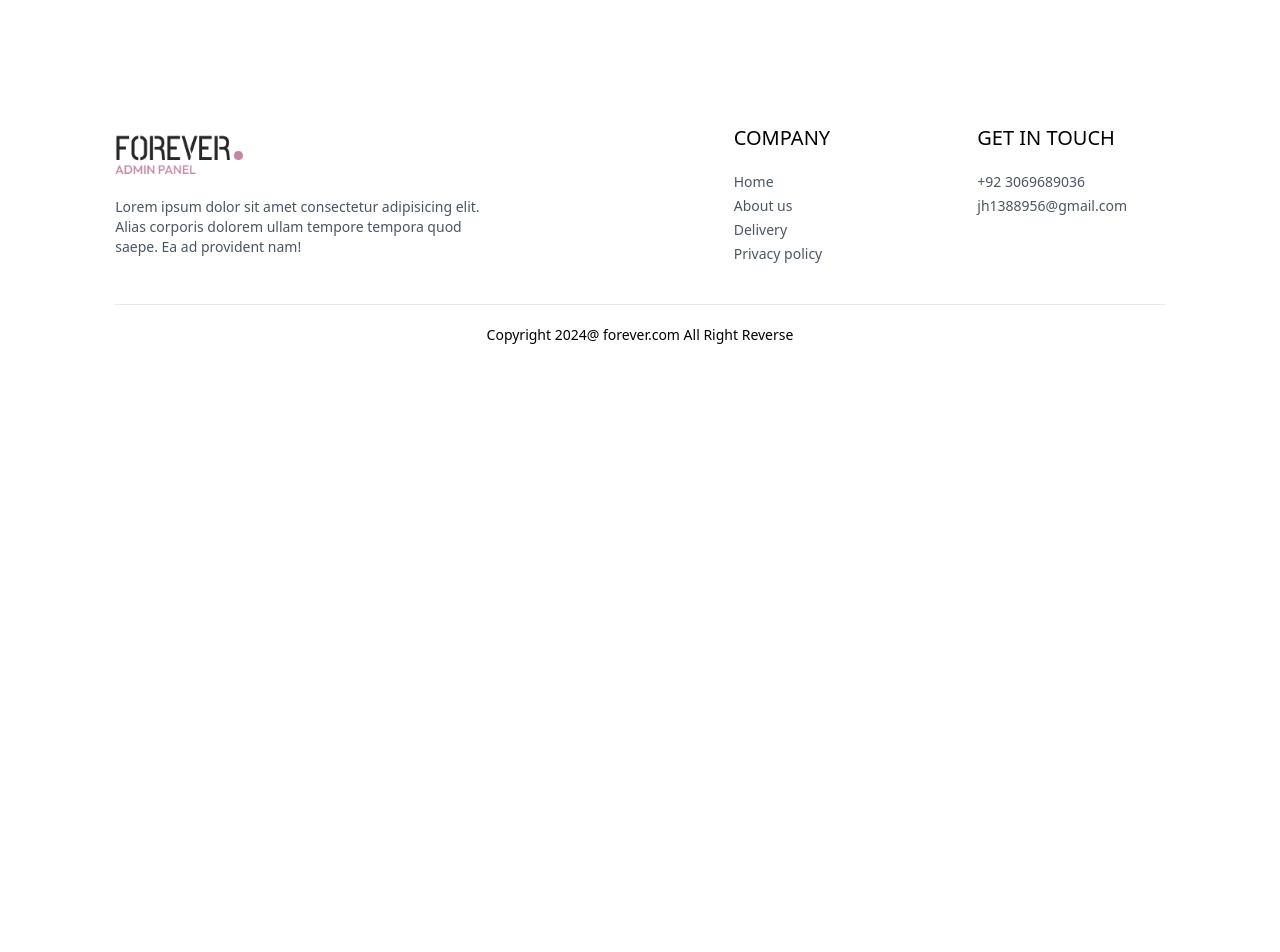
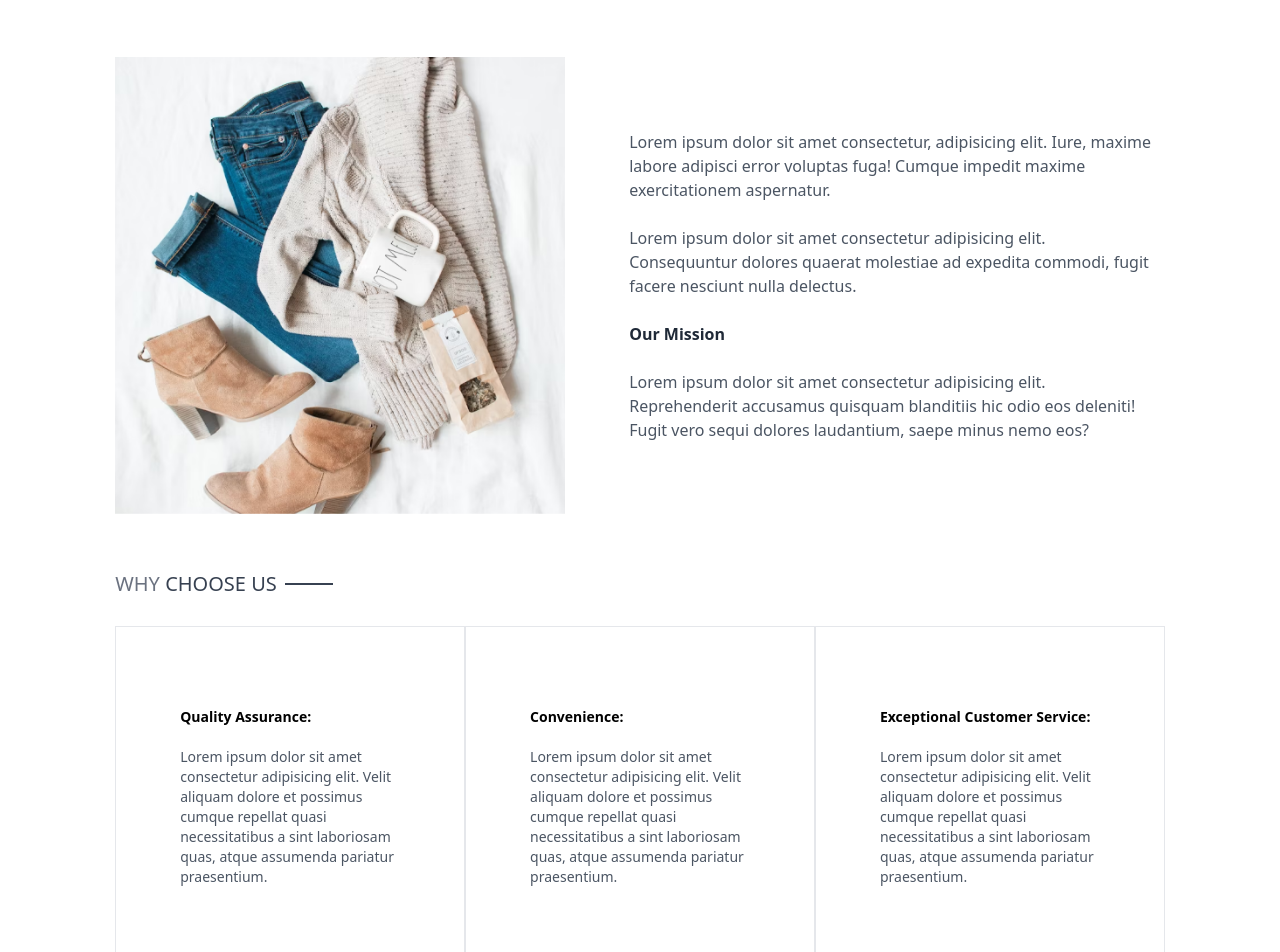
Before and after one commit to Jalalhussain1/E-Commerce-Website, a React (Vite) app in the folder E-commerce/: page /about in a window 1280 px wide. Shown: the part 160-1112 px from the top of the page. Before the commit the page ends 800 px from the top, so only its background shows below. Built offline with nearby package versions, Linux system fonts and the light colour scheme.

Commit message:
complete the about section

```diff
--- a/E-commerce/src/Pages/About.jsx
+++ b/E-commerce/src/Pages/About.jsx
@@ -1,8 +1,42 @@
 import React from 'react'
+import Title from '../components/Title'
+import { assets } from '../assets/assets'
+import NewsletterBox from '../components/NewsletterBox'
 
 const About = () => {
   return (
-    <div>About</div>
+    <div>
+      <div className='text-2xl text-center pt-8 border-t'>
+       <Title text1={'ABOUT'} text2={'US'}/>
+      </div>
+      <div className='my-10 flex flex-col md:flex-row gap-16'>
+        <img className='w-full md:max-w-[450px] ' src={assets.about_img} alt="" />
+        <div className='flex flex-col justify-center gap-6 md:w-2/4 text-gray-600'>
+          <p>Lorem ipsum dolor sit amet consectetur, adipisicing elit. Iure, maxime labore adipisci error voluptas fuga! Cumque impedit maxime exercitationem aspernatur.</p>
+          <p>Lorem ipsum dolor sit amet consectetur adipisicing elit. Consequuntur dolores quaerat molestiae ad expedita commodi, fugit facere nesciunt nulla delectus.</p>
+          <b className='text-gray-800'>Our Mission</b>
+          <p>Lorem ipsum dolor sit amet consectetur adipisicing elit. Reprehenderit accusamus quisquam blanditiis hic odio eos deleniti! Fugit vero sequi dolores laudantium, saepe minus nemo eos?</p>
+        </div>
+      </div>
+      <div className='text-xl py-4'>
+        <Title text1={'WHY'} text2={'CHOOSE US'}/>
+      </div>
+      <div className='flex flex-col md:flex-row text-sm mb-20'>
+        <div className='border px-10 md:px-16 py-8 sm:py-20 flex flex-col gap-5'>
+          <b>Quality Assurance:</b>
+          <p className='text-gray-600'>Lorem ipsum dolor sit amet consectetur adipisicing elit. Velit aliquam dolore et possimus cumque repellat quasi necessitatibus a sint laboriosam quas, atque assumenda pariatur praesentium.</p>
+        </div>
+        <div className='border px-10 md:px-16 py-8 sm:py-20 flex flex-col gap-5'>
+          <b>Convenience:</b>
+          <p className='text-gray-600'>Lorem ipsum dolor sit amet consectetur adipisicing elit. Velit aliquam dolore et possimus cumque repellat quasi necessitatibus a sint laboriosam quas, atque assumenda pariatur praesentium.</p>
+        </div>
+        <div className='border px-10 md:px-16 py-8 sm:py-20 flex flex-col gap-5'>
+          <b>Exceptional Customer Service:</b>
+          <p className='text-gray-600'>Lorem ipsum dolor sit amet consectetur adipisicing elit. Velit aliquam dolore et possimus cumque repellat quasi necessitatibus a sint laboriosam quas, atque assumenda pariatur praesentium.</p>
+        </div>
+      </div>
+      <NewsletterBox />
+    </div>
   )
 }
 
```
